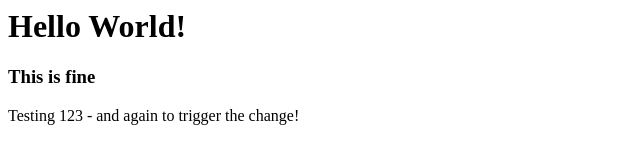
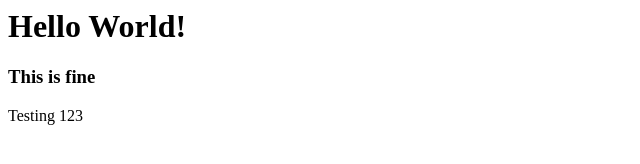
Before and after one commit to JenReidSchram/CodeDeployRepo, a plain HTML site: page index.html in a window 1280 px wide. Shown: the whole page, without its empty margins (0-640 px from the left). Drawn offline with Linux system fonts and the light colour scheme.

Commit message:
Update index.html

```diff
--- a/index.html
+++ b/index.html
@@ -1,3 +1,3 @@
 <h1>Hello World!</h1>
 <h3>This is fine</h3>
-<p>Testing 123 - and again to trigger the change!</p>
+<p>Testing 123</p>
```
